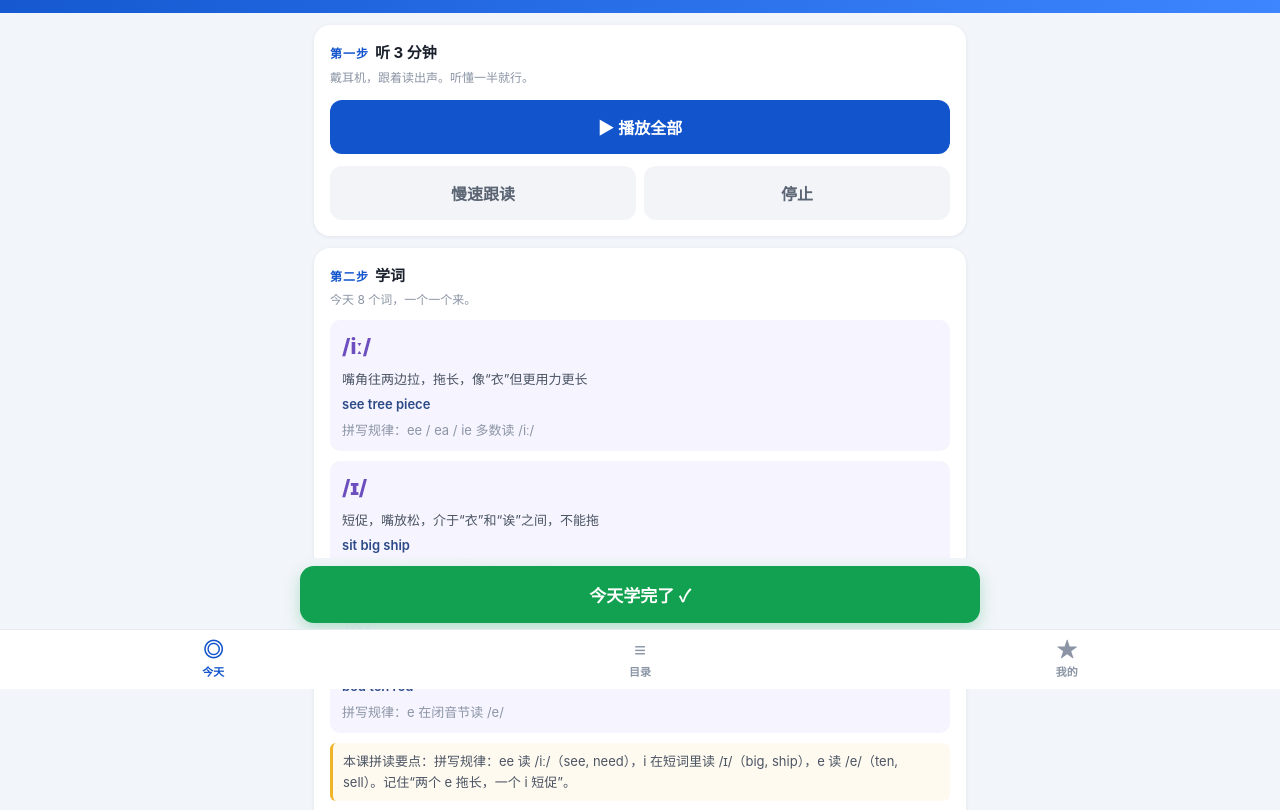
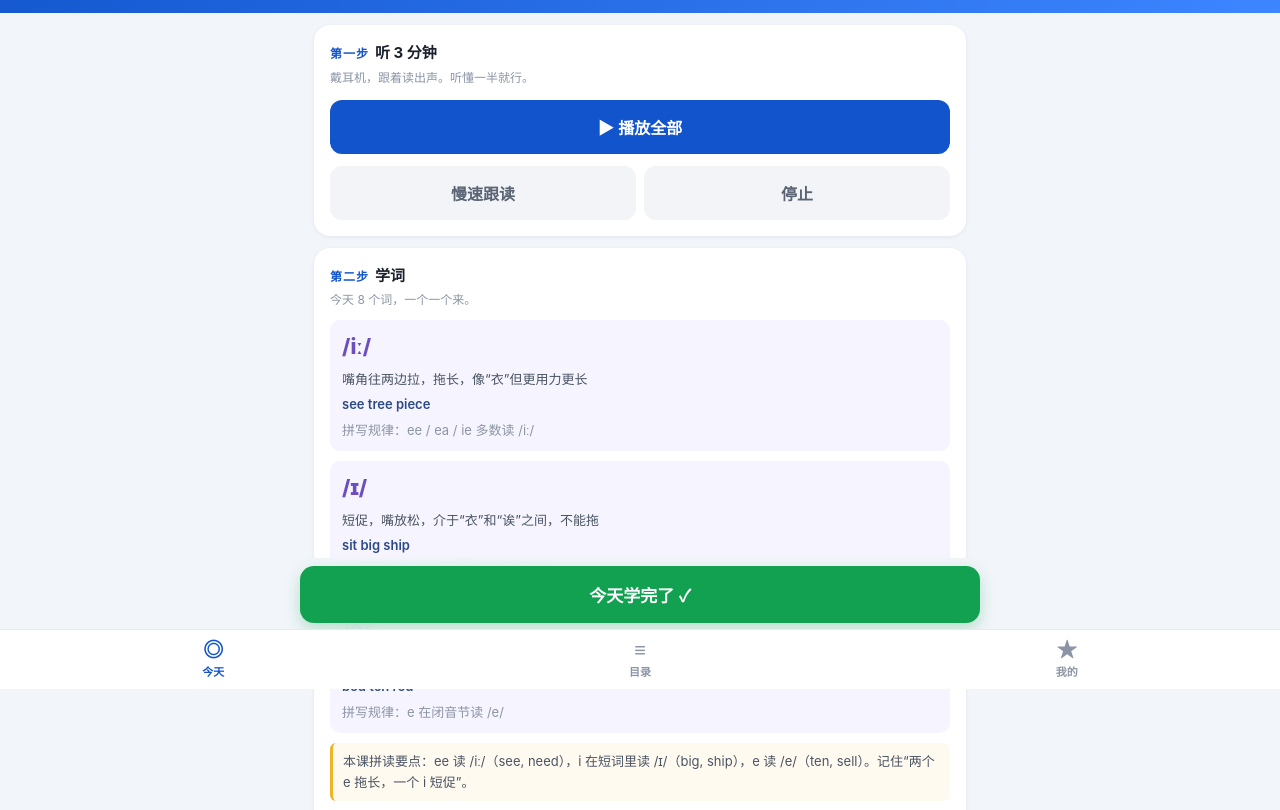
Before and after one commit to ganyinlong/ganyinlong.github.io, a plain HTML site: page index.html in a window 1280 px wide. Shown: the part 111-921 px from the top of the page. Drawn offline with Linux system fonts and the light colour scheme.

Commit message:
fix: hide empty phonics line, clean spelling note

```diff
--- a/index.html
+++ b/index.html
@@ -273,14 +273,15 @@ function render(){
              '<div class="ipa-eg">' + x.eg + '</div>' +
              '<div class="ipa-tip" style="color:#8b95a5">拼写规律：' + x.rule + '</div></div>';
     }).join("");
-    if (L.spelling){ $("spellBox").style.display = ""; $("spellBox").textContent = "本课拼读要点：" + L.spelling; }
+    if (L.spelling){ $("spellBox").style.display = ""; $("spellBox").textContent = "本课拼读要点：" + L.spelling.replace(/^拼写规律：/, ""); }
     else $("spellBox").style.display = "none";
   } else {
     $("ipaBox").style.display = "none";
   }
 
   $("out").textContent = L.output || "—";
-  $("foldSound").textContent = "发音：" + (L.sound || "—");
+  if (L.sound){ $("foldSound").style.display = ""; $("foldSound").textContent = "发音：" + L.sound; }
+  else { $("foldSound").style.display = "none"; }
   $("foldGram").textContent = "语法：" + (L.gram || "") + (L.gramRule ? "（" + L.gramRule + "）" : "");
   $("foldEx").innerHTML = (L.gramEx||[]).map(e=>"· "+e).join("<br>");
 
```
